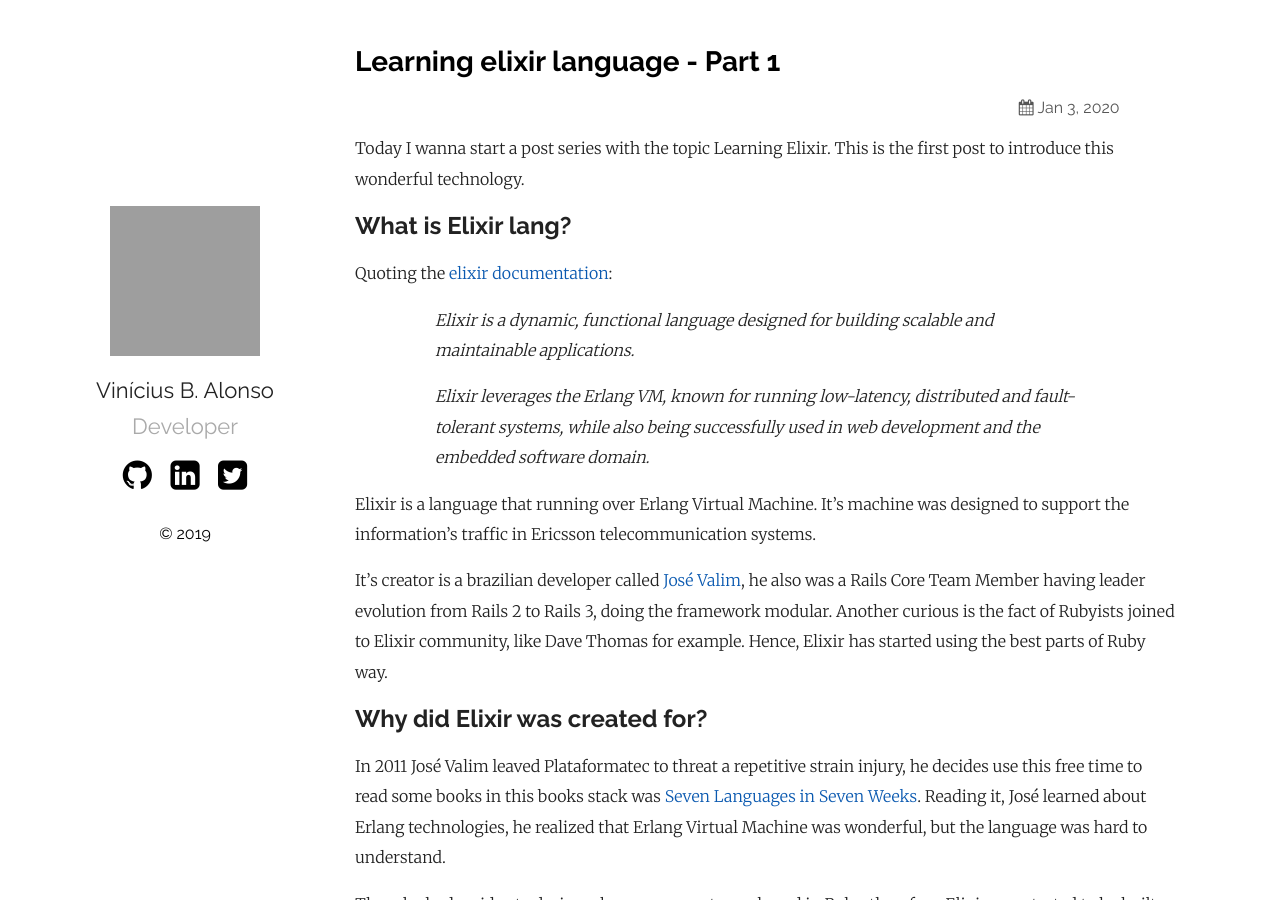
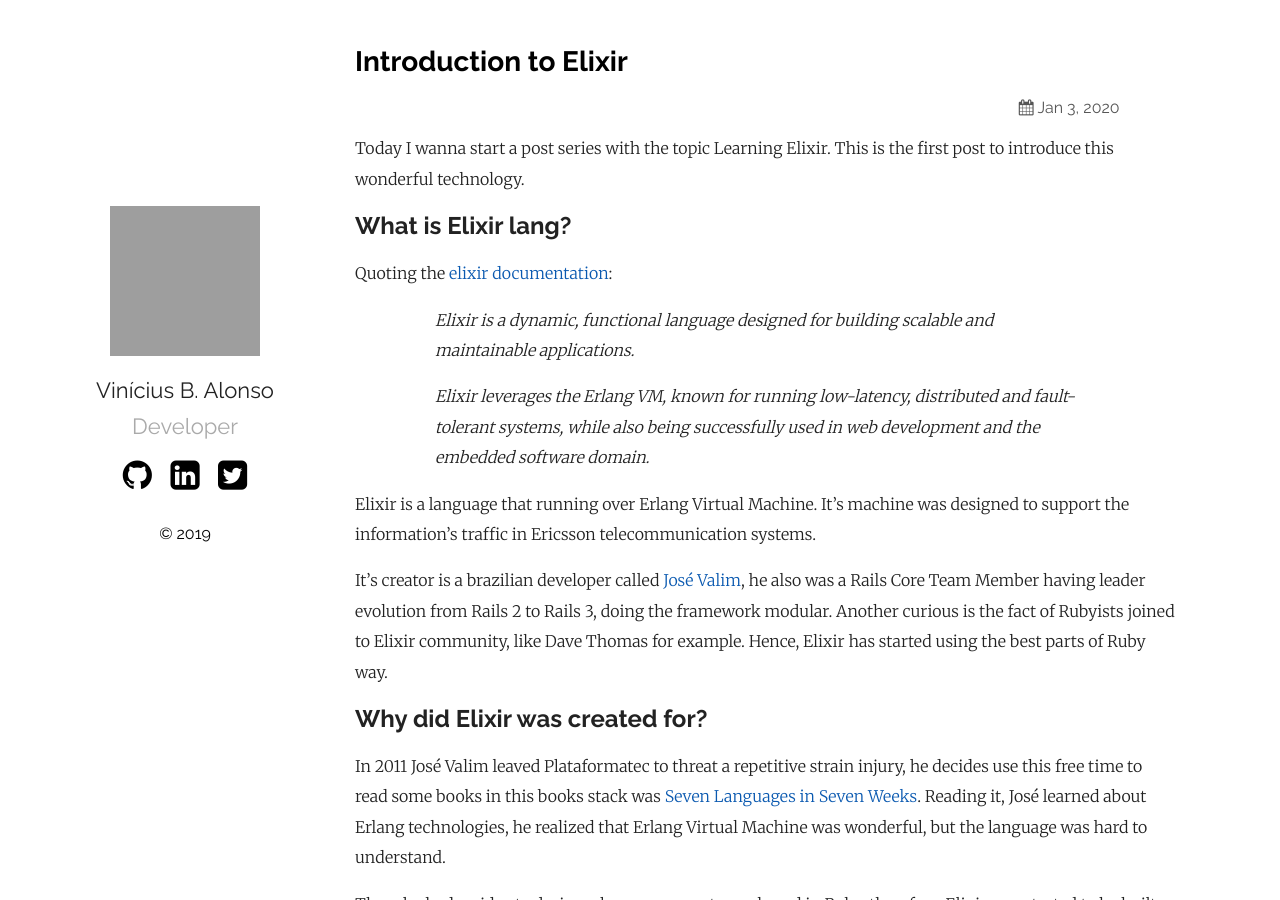
Before and after one commit to viniciusalonso/viniciusalonso.github.io, a Jekyll site: the page built from _posts/2020-01-03-introduction-to-elixir.md, in a window 1280 px wide and 900 px high. Built offline with Jekyll 4.4.1, drawn with Linux system fonts in a browser that asks for light colours; comment, search, counter and statistics services are not loaded; grey boxes are pictures that could not be loaded.

Commit message:
Change old post name

```diff
--- a/_posts/2020-01-03-introduction-to-elixir.md
+++ b/_posts/2020-01-03-introduction-to-elixir.md
@@ -1,6 +1,6 @@
 ---
 layout: post
-title: "Learning elixir language - Part 1"
+title: "Introduction to Elixir"
 tags: ["elixir", "functional programming"]
 ---
 
```
